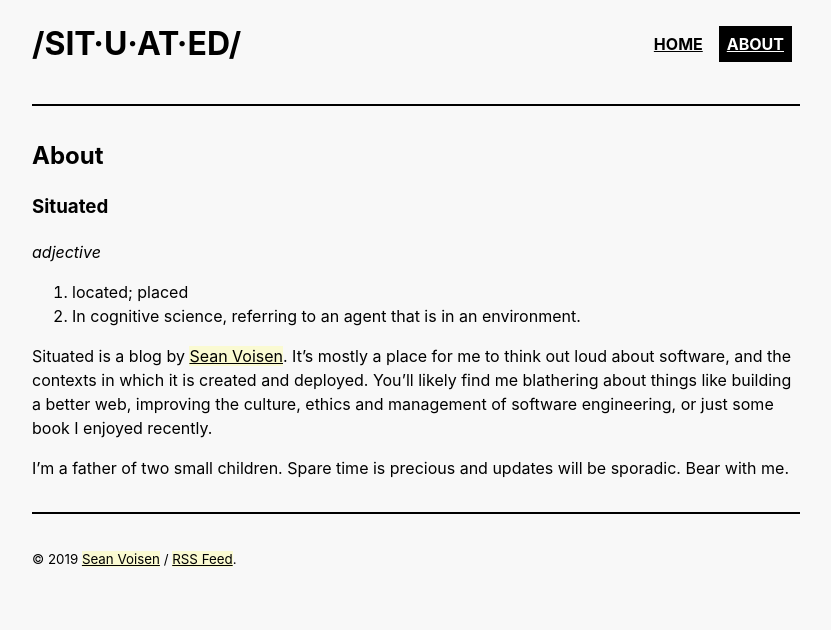
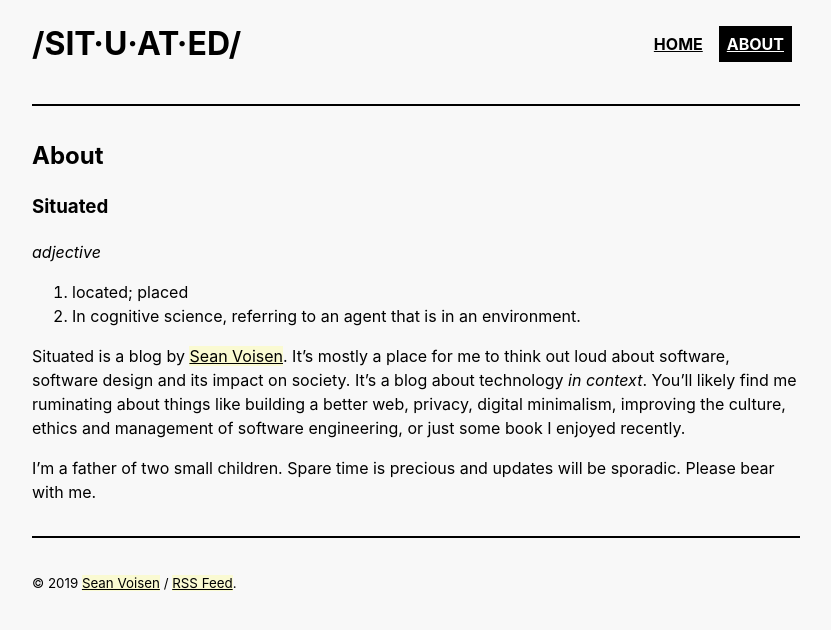
Before and after one commit to svoisen/situated.blog, a Jekyll site: the page built from _pages/about.md, in a window 1280 px wide. Shown: the top 630 px of the page, without its empty margins (224-1055 px from the left). Built offline with Jekyll 4.4.1, drawn with Linux system fonts in a browser that asks for light colours.

Commit message:
Update about page

```diff
--- a/_pages/about.md
+++ b/_pages/about.md
@@ -8,6 +8,6 @@ _adjective_
 1. located; placed
 2. In cognitive science, referring to an agent that is in an environment.
 
-Situated is a blog by [Sean Voisen](https://sean.voisen.org). It's mostly a place for me to think out loud about software, and the contexts in which it is created and deployed. You'll likely find me blathering about things like building a better web, improving the culture, ethics and management of software engineering, or just some book I enjoyed recently.
+Situated is a blog by [Sean Voisen](https://sean.voisen.org). It's mostly a place for me to think out loud about software, software design and its impact on society. It's a blog about technology _in context_. You'll likely find me ruminating about things like building a better web, privacy, digital minimalism, improving the culture, ethics and management of software engineering, or just some book I enjoyed recently.
 
-I'm a father of two small children. Spare time is precious and updates will be sporadic. Bear with me.
+I'm a father of two small children. Spare time is precious and updates will be sporadic. Please bear with me.
```
